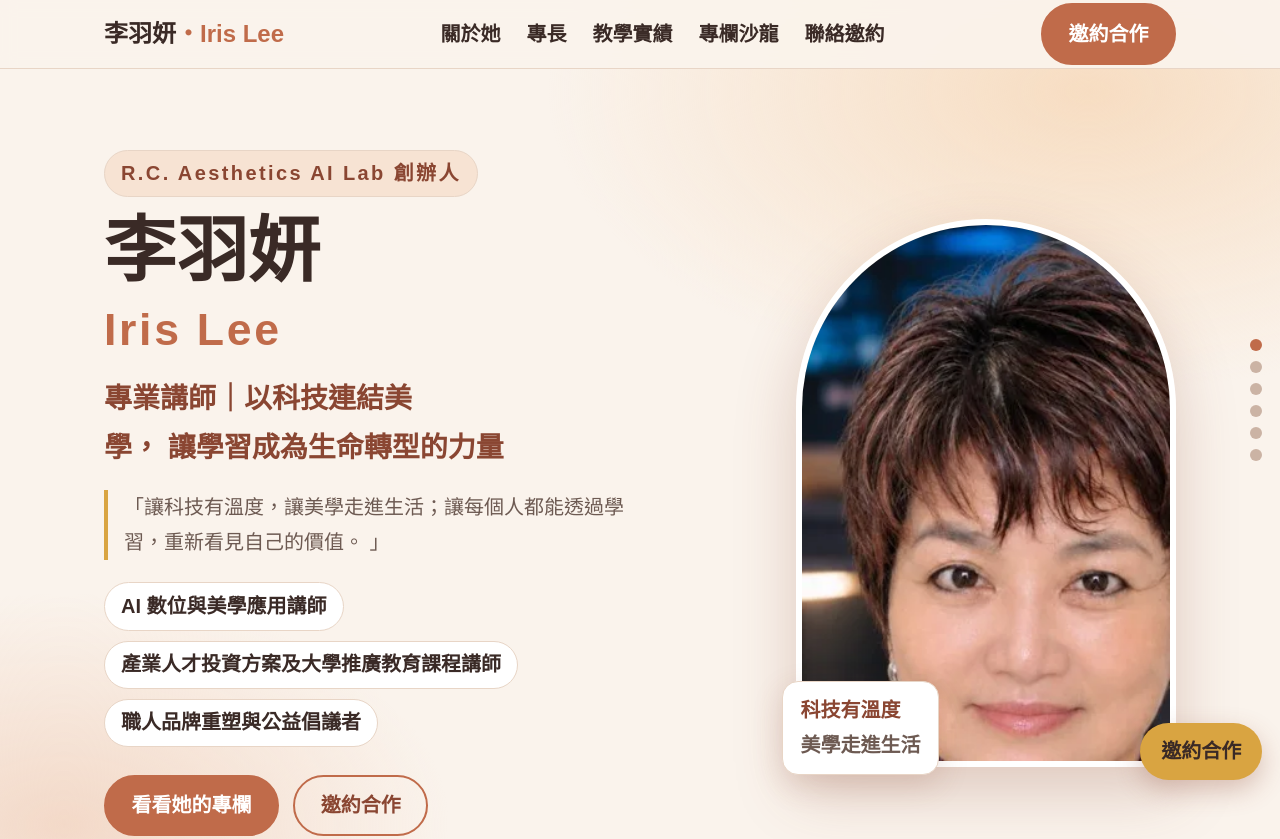
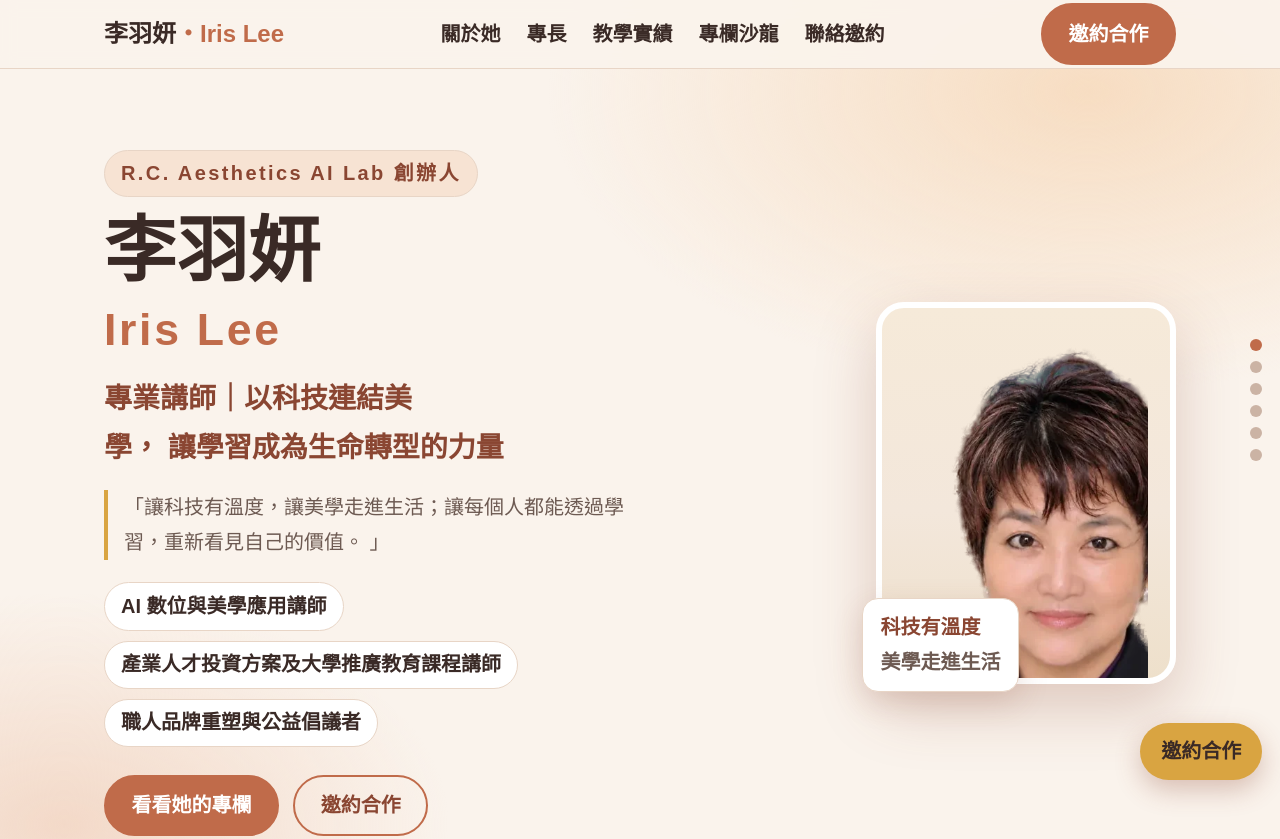
Before and after one commit to Coach1973/li-yuyan, a plain HTML site: page index.html in a window 1280 px wide. Shown: the top 839 px of the page. Drawn offline with Linux system fonts and the light colour scheme.

Commit message:
主視覺改用去背版肖像：新增 photo-iris-cutout.webp（300px圓角米白卡片），移除舊 photo-iris-portrait.webp

```diff
--- a/index.html
+++ b/index.html
@@ -50,9 +50,9 @@ nav{position:fixed;top:0;left:0;right:0;z-index:50;background:rgba(250,243,236,.
 .chips{display:flex;flex-wrap:wrap;gap:10px;margin:0 0 28px}
 .chip{font-size:20px;font-weight:700;background:#fff;border:1px solid var(--line);border-radius:999px;padding:.35rem 1rem;color:var(--ink)}
 .hero-cta{display:flex;gap:14px;flex-wrap:wrap}
-.hero-photo{position:relative;max-width:380px;margin-left:auto;width:100%}
-.hero-photo .arch{border-radius:999px 999px 28px 28px;overflow:hidden;border:6px solid #fff;box-shadow:0 24px 60px rgba(138,70,50,.25);transform-origin:center;transition:transform .6s ease}
-.hero-photo img{width:100%;aspect-ratio:295/430;object-fit:cover;object-position:50% 15%}
+.hero-photo{position:relative;max-width:300px;margin-left:auto;width:100%}
+.hero-photo .arch{border-radius:28px;overflow:hidden;border:6px solid #fff;box-shadow:0 24px 60px rgba(138,70,50,.25);transform-origin:center;transition:transform .6s ease;background:linear-gradient(180deg,#f6ead9 0%,#f3e7db 55%,#eee0cb 100%);padding:22px 22px 0}
+.hero-photo img{width:100%;height:auto;display:block}
 .hero-photo .badge{position:absolute;left:-14px;bottom:-8px;background:#fff;border:1px solid var(--line);border-radius:16px;padding:.7rem 1.1rem;font-size:20px;font-weight:900;color:var(--clay-d);box-shadow:0 10px 30px rgba(138,70,50,.18)}
 .hero-photo .badge small{display:block;font-size:20px;color:var(--muted);font-weight:700}
 /* about */
@@ -130,6 +130,7 @@ footer .f-links a{margin:0 10px;white-space:nowrap}
   .stats{grid-template-columns:repeat(2,1fr);padding:40px 20px}
   .stat .count{font-size:72px}
   .dots{display:none}
+  .hero-photo{margin:0 auto}
   .hero-photo .badge{left:8px;bottom:16px}
 }
 </style>
@@ -164,7 +165,7 @@ footer .f-links a{margin:0 10px;white-space:nowrap}
       </div>
     </div>
     <div class="hero-photo">
-      <div class="arch" id="heroArch"><img src="images/photo-iris-portrait.webp" alt="李羽妍 Iris Lee 肖像" width="295" height="430"></div>
+      <div class="arch" id="heroArch"><img src="images/photo-iris-cutout.webp" alt="李羽妍 Iris Lee 肖像" width="350" height="500"></div>
       <div class="badge">科技有溫度<small>美學走進生活</small></div>
     </div>
   </div>
```
Also changed, not shown: images.json (+1 -1 lines), prompts.html (+2 -2 lines), images/photo-iris-cutout.webp (added), images/photo-iris-portrait.webp (deleted).
